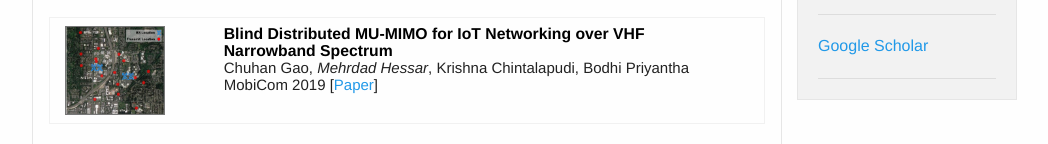
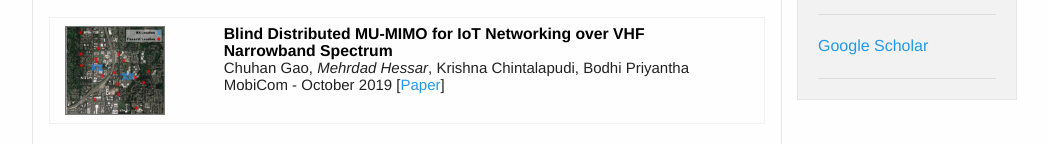
Before and after one commit to mehrdadhe/mehrdadhe.github.io, a plain HTML site: page index.html in a window 1280 px wide. Shown: the part 523-667 px from the top of the page, without its empty margins (108-1156 px from the left). Drawn offline with Linux system fonts and the light colour scheme; no server answers; a script that the page names is missing.

Commit message:
date fixed

```diff
--- a/index.html
+++ b/index.html
@@ -186,7 +186,7 @@
                           <div class="large-12 columns">
                             <a target="_new" href="" class="papertitle">Blind Distributed MU-MIMO for IoT Networking over VHF Narrowband Spectrum</a><br>
                             Chuhan Gao, <i>Mehrdad Hessar</i>, Krishna Chintalapudi, Bodhi Priyantha<br>
-                            MobiCom 2019
+                            MobiCom - October 2019
                             [<a target="_new" href="./files/murs_mobiCom2019.pdf">Paper</a>]
                             <!--<span class="redtext">Coming soon</span><br>-->
                          <!--    -->
```
